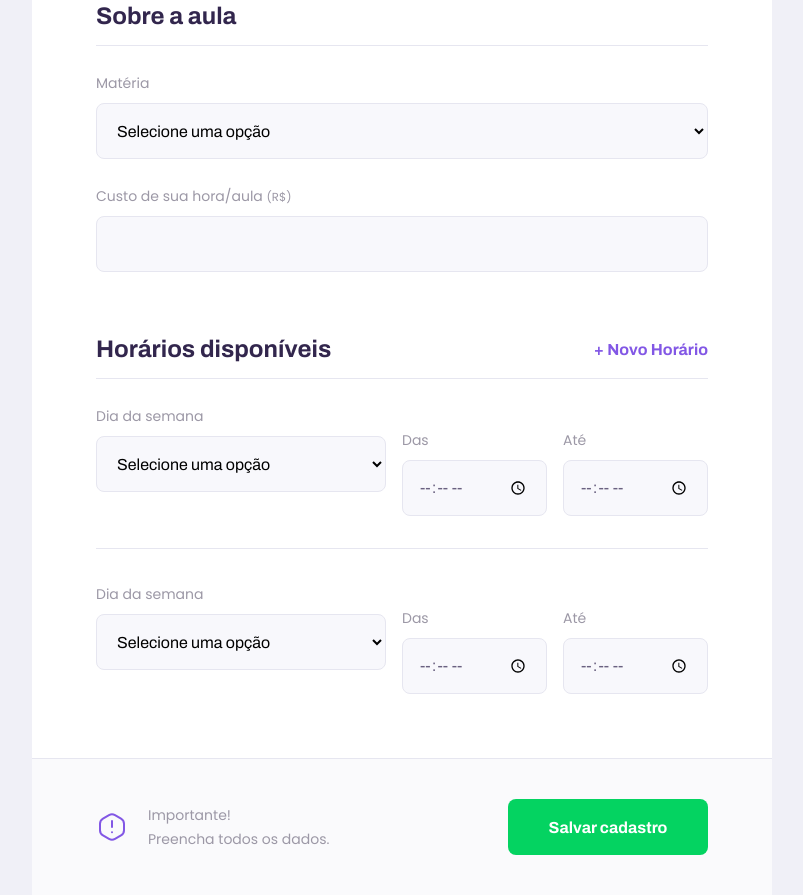
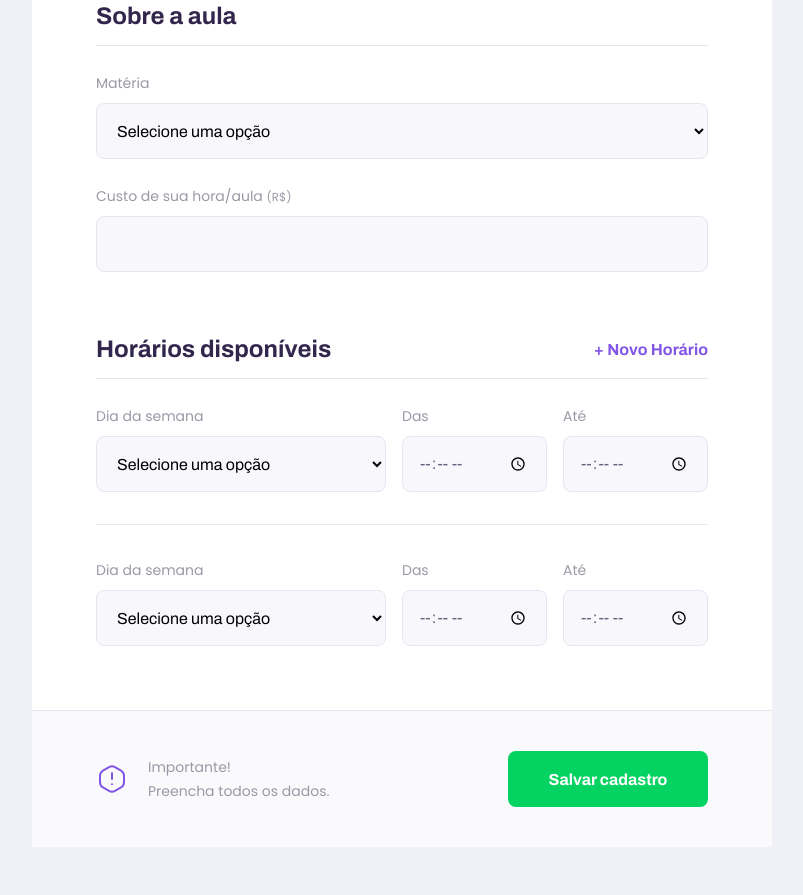
Before and after one commit to brunaoliveira/nlw, a plain HTML site: page give-classes.html in a window 1280 px wide. Shown: the part 1039-1934 px from the top of the page, without its empty margins (238-1041 px from the left). After the commit the page ends 1886 px from the top, so only its background shows below. Drawn offline with Linux system fonts and the light colour scheme.

Commit message:
Margin adjustments os schedule selector

```diff
--- a/give-classes.html
+++ b/give-classes.html
@@ -12,6 +12,9 @@
 
     <!-- busca no google as fontes que vão ser usadas no projeto -->
     <link href="https://fonts.googleapis.com/css2?family=Archivo:wght@400;700&amp;family=Poppins:wght@400;600&amp;display=swap" rel="stylesheet">
+
+    <!-- defer: rodar o script só depois de terminar de renderizar a página (para não fazer mençao a elementos que ainda não existem) -->
+    <script src="/scripts/addField.js" defer></script>
 
 </head>
 <body id="page-give-classes">
@@ -83,9 +86,9 @@
                    </div>
                </fieldset>
 
-               <fieldset>
+               <fieldset id="schedule-items">
                    <legend>Horários disponíveis
-                       <button id="add-time">+ Novo Horário</button>
+                       <button type="button" id="add-time">+ Novo Horário</button>
                    </legend>
 
                    <div class="schedule-item">
--- a/styles/partials/page-give-classes.css
+++ b/styles/partials/page-give-classes.css
@@ -139,7 +139,7 @@
 
       #page-give-classes #schedule-items .select-block + .input-block,
       #page-give-classes #schedule-items .input-block + .input-block {
-        margin-top: 0;
+          margin-top: 0;
       }
 
       #page-give-classes main footer {
```
